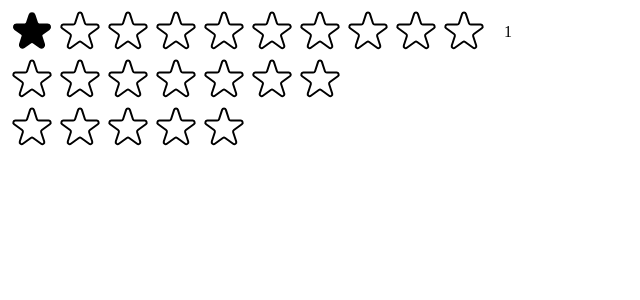
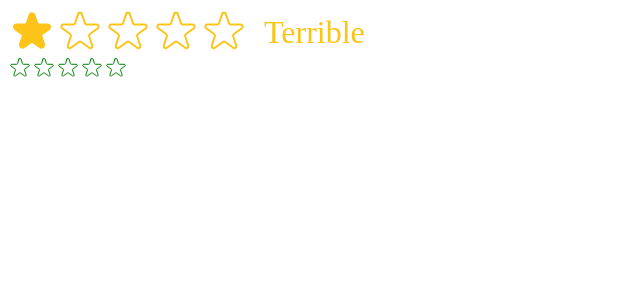
Before and after one commit to Touhidujjaman-Emon/react-Components-Composition-and-Reusability, a React (Create React App) app: page / in a window 1280 px wide. Both pictures are taken after a click on the button 32 px from the left and 32 px from the top of the page. Shown: the top 300 px of the page, without its empty margins (0-640 px from the left). Built offline with nearby package versions, Linux system fonts and the light colour scheme.

Commit message:
making it reusable

```diff
--- a/src/StarRating.js
+++ b/src/StarRating.js
@@ -10,11 +10,20 @@
   display: "flex",
 };
 
+export default function StarRating({
+  maxRating = 5,
+  color = "#fcc419",
+  size = 48,
+  className = "",
+  message = [],
+}) {
   const textStyle = {
     lineHeight: "1",
     margin: "0",
+    color,
+    fontSize: `${size / 1.5}px`,
   };
-export default function StarRating({ maxRating = 5 }) {
+
   const [rating, setRating] = useState(0);
   const [tempRating, setTempRating] = useState(0);
 
@@ -22,7 +31,7 @@
     setRating(rating);
   }
   return (
-    <div style={container}>
+    <div style={container} className={className}>
       <div style={starContainer}>
         {Array.from({ length: maxRating }, (_, i) => (
           <Star
@@ -31,22 +40,27 @@
             full={tempRating ? tempRating >= i + 1 : rating >= i + 1}
             onHoverIn={() => setTempRating(i + 1)}
             onHoverOut={() => setTempRating(0)}
+            color={color}
+            size={size}
           />
         ))}
       </div>
-      <p style={textStyle}>{tempRating || rating || ""}</p>
+      <p style={textStyle}>
+        {message.length === maxRating
+          ? message[tempRating ? tempRating - 1 : rating - 1]
+          : tempRating || rating || ""}
+      </p>
     </div>
   );
 }
 
+function Star({ onRate, full, onHoverIn, onHoverOut, color, size }) {
   const starStyle = {
-  height: "48px",
-  width: "48px",
+    height: `${size}px`,
+    width: `${size}px`,
     display: "block",
     cursor: "pointer",
   };
-
-function Star({ onRate, full, onHoverIn, onHoverOut }) {
   return (
     <span
       role="button"
@@ -59,8 +73,8 @@
         <svg
           xmlns="http://www.w3.org/2000/svg"
           viewBox="0 0 20 20"
-          fill="#000"
-          stroke="#000"
+          fill={color}
+          stroke={color}
         >
           <path d="M9.049 2.927c.3-.921 1.603-.921 1.902 0l1.07 3.292a1 1 0 00.95.69h3.462c.969 0 1.371 1.24.588 1.81l-2.8 2.034a1 1 0 00-.364 1.118l1.07 3.292c.3.921-.755 1.688-1.54 1.118l-2.8-2.034a1 1 0 00-1.175 0l-2.8 2.034c-.784.57-1.838-.197-1.539-1.118l1.07-3.292a1 1 0 00-.364-1.118L2.98 8.72c-.783-.57-.38-1.81.588-1.81h3.461a1 1 0 00.951-.69l1.07-3.292z" />
         </svg>
@@ -69,7 +83,7 @@
           xmlns="http://www.w3.org/2000/svg"
           fill="none"
           viewBox="0 0 24 24"
-          stroke="#000"
+          stroke={color}
         >
           <path
             strokeLinecap="round"
--- a/src/index.js
+++ b/src/index.js
@@ -8,8 +8,7 @@
 root.render(
   <React.StrictMode>
     {/* <App /> */}
-    <StarRating maxRating={10} />
-    <StarRating maxRating={7} />
-    <StarRating />
+    <StarRating message={["Terrible", "Bad", "Okay", "Good", "Amazing"]} />
+    <StarRating size={24} color="green" className="" />
   </React.StrictMode>
 );
```
Lines whose indentation alone changed are shown as unchanged.
